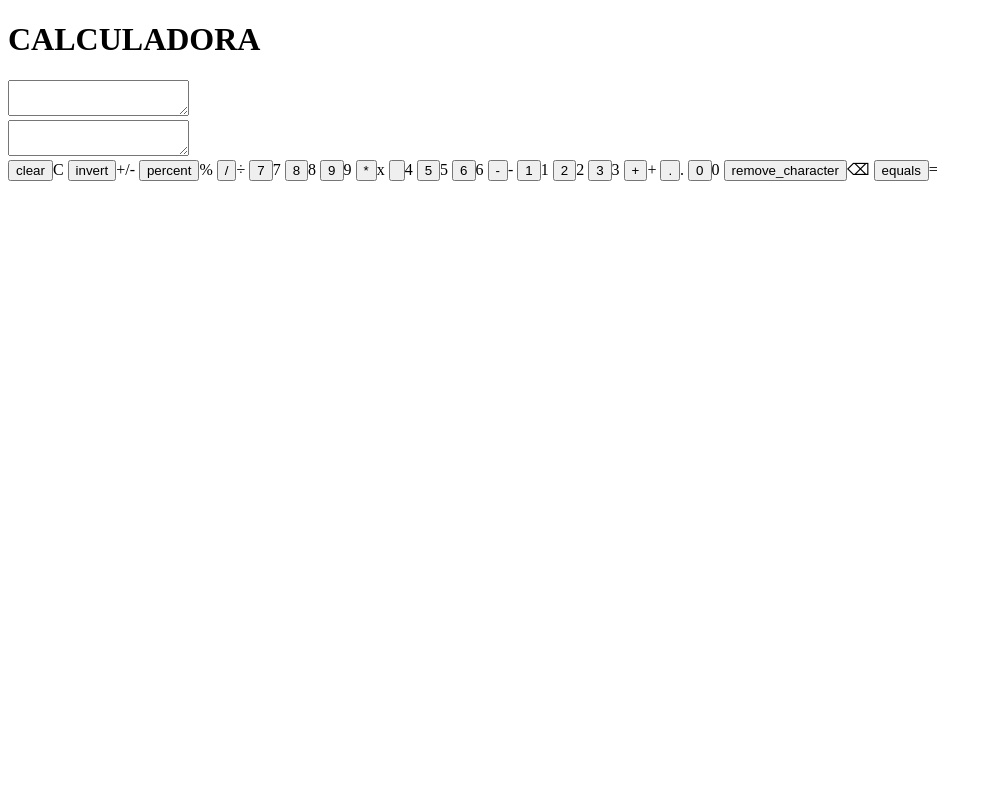
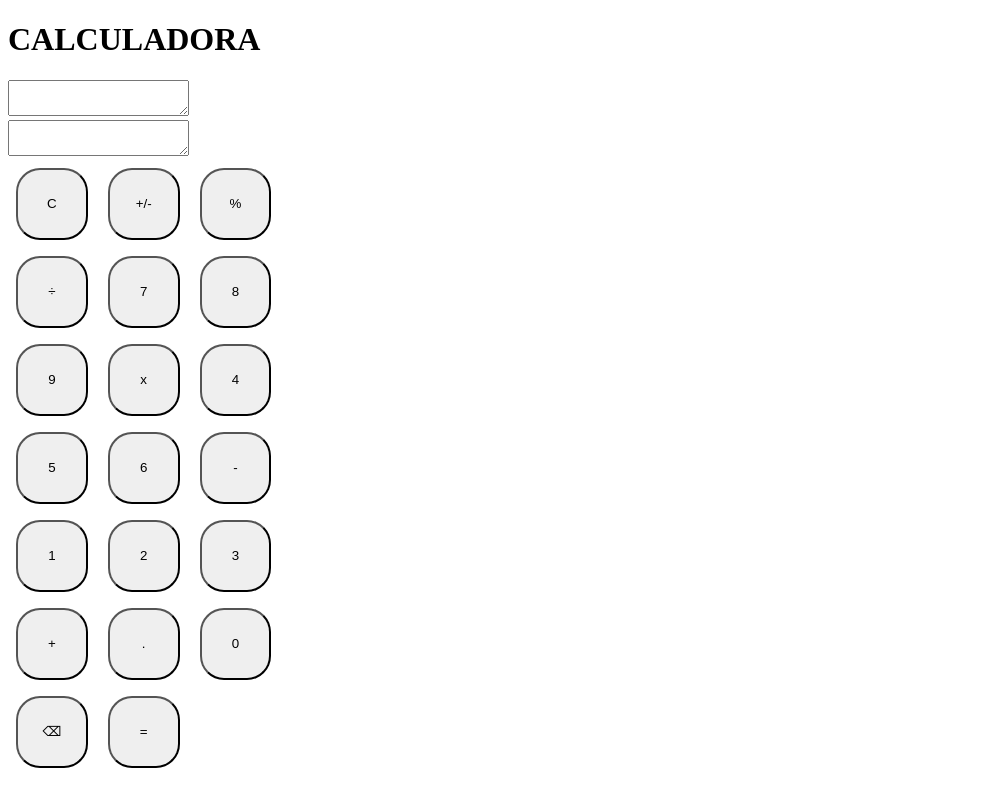
Before and after one commit to Leosehn/calculator-ages-project, a plain HTML site: page index.html in a window 1280 px wide. Shown: the whole page, without its empty margins (0-984 px from the left). Drawn offline with Linux system fonts and the light colour scheme.

Commit message:
fazendo css

```diff
--- a/Scripts/index.js
+++ b/Scripts/index.js
@@ -0,0 +1,3 @@
+function execButton(objValue) {
+
+}
--- a/Style/style.css
+++ b/Style/style.css
@@ -0,0 +1,19 @@
+.container {
+    position:relative;
+    width: 375px;
+    height: 812px;
+}
+
+.container_1 {
+    width: 335px;
+    height: 599px;
+    padding: 0;
+}
+
+button {
+    width: 71.75px;
+    height: 72px;
+    border-radius: 24px;
+    margin: 8px;
+    position: relative;
+}
--- a/index.html
+++ b/index.html
@@ -3,14 +3,14 @@
 <head>
     <meta charset="UTF-8">
     <meta name="viewport" content="width=device-width, initial-scale=1.0">
-    <title>Calculator</title>
     <link rel="stylesheet" href="Style/style.css">
+    <script src="Scripts/index.js"></script>
 </head>
 <body>
     <h1 id="title">CALCULADORA</h1>
-    <div class="background">
+    <div class="container">
         <div class="theme_switch"></div>
-
+        <div class="container_1">
             <div class="text">
                 <div class="prev_text">
                     <textarea name="prev_text_area" id="text_1" readonly></textarea>
@@ -20,26 +20,27 @@
                 </div>
             </div>
             <div class="buttons">
-            <input type="button" value="clear" id="grey_button">C</input type="button">
-            <input type="button" value="invert" id="grey_button">+/-</input type="button">
-            <input type="button" value="percent" id="grey_button">%</input type="button">
-            <input type="button" value="/" id="blue_button">÷</input type="button">
-            <input type="button" value="7" id="black_button">7</input type="button">
-            <input type="button" value="8" id="black_button">8</input type="button">
-            <input type="button" value="9" id="black_button">9</input type="button">
-            <input type="button" value="*" id="blue_button">x</input type="button">
-            <input type="button" value]="4" id="black_button">4</input type="button">
-            <input type="button" value="5" id="black_button">5</input type="button">
-            <input type="button" value="6" id="black_button">6</input type="button">
-            <input type="button" value="-" id="blue_button">-</input type="button">
-            <input type="button" value="1" id="black_button">1</input type="button">
-            <input type="button" value="2" id="black_button">2</input type="button">
-            <input type="button" value="3" id="black_button">3</input type="button">
-            <input type="button" value="+" id="blue_button">+</input type="button">
-            <input type="button" value="." id="black_button">.</input type="button">
-            <input type="button" value="0" id="black_button">0</input type="button">
-            <input type="button" value="remove_character" id="black_button">⌫</input type="button">
-            <input type="button" value="equals" id="blue_button">=</input type="button">
+                <button value="clear" id="grey_button" onclick="execButton(this)">C</button>
+                <button value="invert" id="grey_button" onclick="execButton(this)">+/-</button>
+                <button value="percent" id="grey_button" onclick="execButton(this)">%</button>
+                <button value="/" id="blue_button" onclick="execButton(this)">÷</button>
+                <button value="7" id="black_button" onclick="execButton(this)">7</button>
+                <button value="8" id="black_button" onclick="execButton(this)">8</button>
+                <button value="9" id="black_button" onclick="execButton(this)">9</button>
+                <button value="*" id="blue_button" onclick="execButton(this)">x</button>
+                <button value]="4" id="black_button" onclick="execButton(this)">4</button>
+                <button value="5" id="black_button" onclick="execButton(this)">5</button>
+                <button value="6" id="black_button" onclick="execButton(this)">6</button>
+                <button value="-" id="blue_button" onclick="execButton(this)">-</button>
+                <button value="1" id="black_button" onclick="execButton(this)">1</button>
+                <button value="2" id="black_button" onclick="execButton(this)">2</button>
+                <button value="3" id="black_button" onclick="execButton(this)">3</button>
+                <button value="+" id="blue_button" onclick="execButton(this)">+</button>
+                <button value="." id="black_button" onclick="execButton(this)">.</button>
+                <button value="0" id="black_button" onclick="execButton(this)">0</button>
+                <button value="remove_character" id="black_button" onclick="execButton(this)">⌫</button>
+                <button value="equals" id="blue_button" onclick="execButton(this)">=</button>
+            </div>
         </div>
     </div>
 </body>
```
Lines whose indentation alone changed are shown as unchanged.
